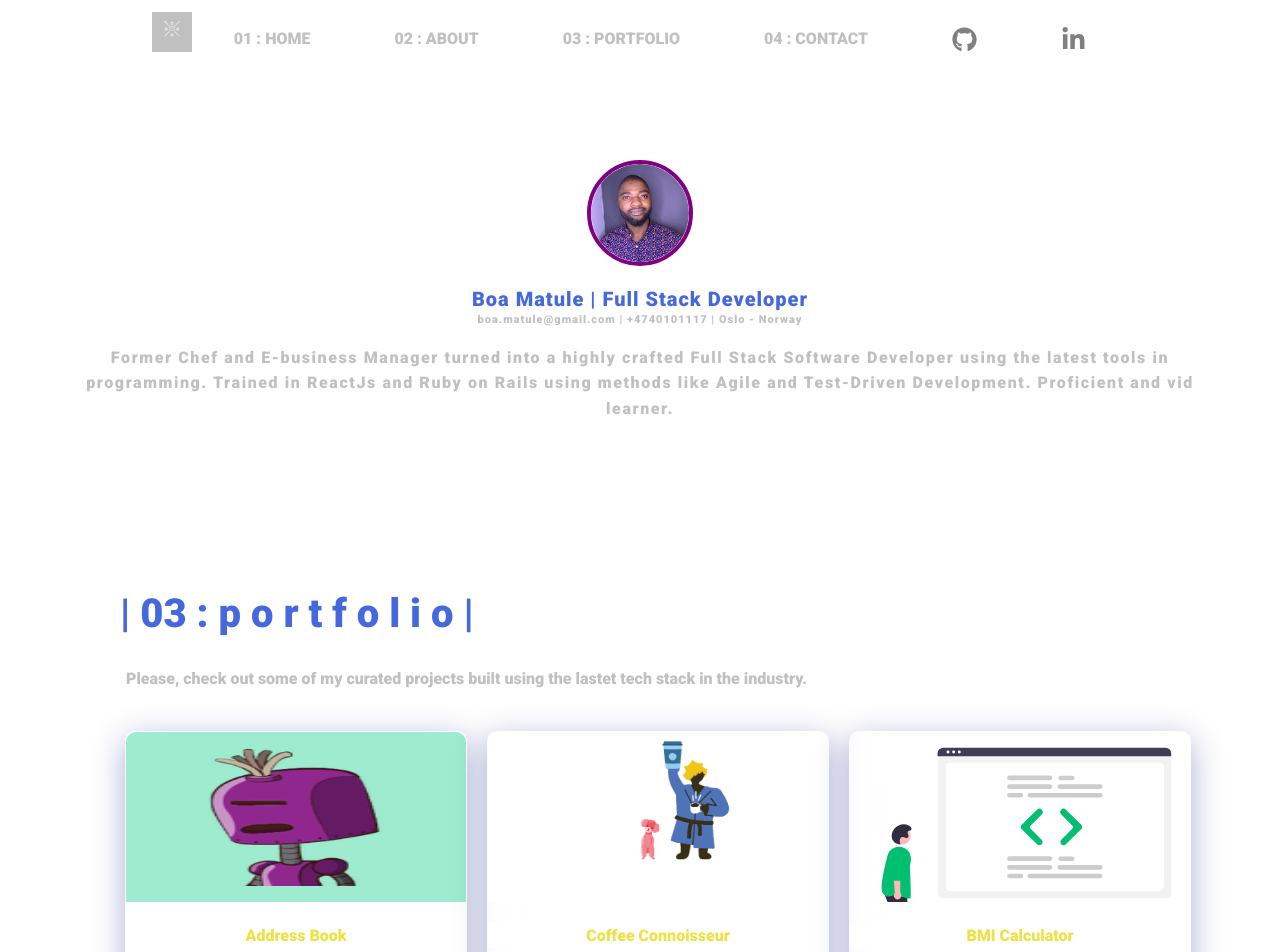
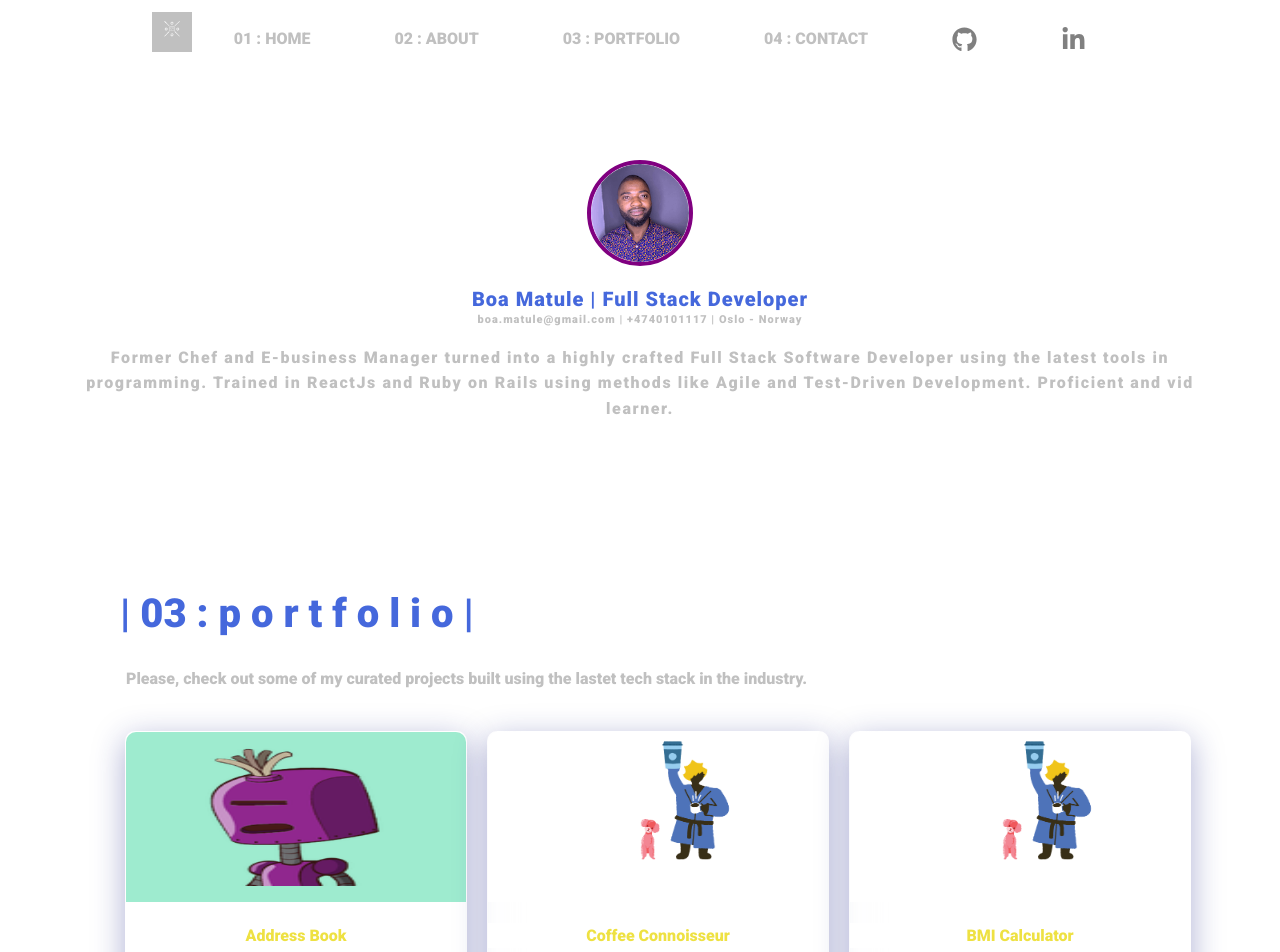
Before and after one commit to boamatule/portfolio2.0, a React (Create React App) app: page / in a window 1280 px wide. Shown: the top 952 px of the page. Built offline with nearby package versions, Linux system fonts and the light colour scheme.

Commit message:
Images optimization... WIP

```diff
--- a/public/index.html
+++ b/public/index.html
@@ -13,6 +13,7 @@
       type="font/Montserrat"
       crossorigin
     /> -->
+
     <link rel="preload" as="image" href="images/404.svg" />
 
     <link rel="manifest" href="%PUBLIC_URL%/manifest.json" />
--- a/src/Pages/PortfolioPage/portfolio-content.js
+++ b/src/Pages/PortfolioPage/portfolio-content.js
@@ -17,12 +17,12 @@ const projects = [
     imageUrl: '/images/chingu_boa.png',
     alt: 'Coffee',
     description: 'News for everyone, by anyone, from everywhere! A peer-to-peer review online newspaper.',
-    URL: 'https://glocal-news.netlify.com/news',
+    URL: '/images/chingu_boa.png',
   },
   {
     id: 3,
     title: 'BMI Calculator',
-    imageUrl: '/images/code_review.svg',
+    imageUrl: '/images/chingu_boa.png',
     alt: 'Coffee',
     stack: 'React | Cypress | Semantic UI',
     description: 'Build in React and Acceptance testing using Cypress. Styled using Semantic UI for React',
@@ -32,7 +32,7 @@ const projects = [
   {
     id: 4,
     title: 'Library',
-    imageUrl: '/images/code_review.svg',
+    imageUrl: '/images/chingu_boa.png',
     alt: 'Coffee',
     stack: 'Ruby on Rails',
     description: 'Library management. The database is stored in a YAML file.',
@@ -43,12 +43,12 @@ const projects = [
     id: 5,
     title: 'Cooper Calculator',
     stack: ' ReactJs | Semantic UI | Heroku | Rails',
-    imageUrl: '/images/boa.png',
+    imageUrl: '/images/chingu_boa.png',
     alt: 'Coffee',
     description:
       'Famous Cooper test built in ReactJs. Back-end API built in Ruby on Rails. Styled using Semantic UI. Hosted in Heroku.',
     GitHub: 'https://github.com/SnailCoder1/Cooper_Client',
-    URL: 'https://1cooper.netlify.com/',
+    URL: '/images/chingu_boa.png',
   },
   {
     id: 6,
@@ -58,18 +58,18 @@ const projects = [
     alt: 'Coffee',
     description: 'An AirBNB for cats.',
     GitHub: '',
-    URL: 'https://kattbnb.herokuapp.com/',
+    URL: '/images/chingu_boa.png',
   },
   {
     id: 7,
     title: 'MealsToGo',
     stack: 'React Native  | Firebase | Expo',
-    imageUrl: '/images/code_review.svg',
+    imageUrl: '/images/chingu_boa.png',
     alt: 'Coffee',
     description:
       'A simple prototype of an Automatic Teller Machine (ATM) system with limited functionality built in Ruby program and RSpec',
     GitHub: 'https://github.com/SnailCoder1/atm_challenge-1',
-    URL: 'https://github.com/SnailCoder1/atm_challenge-1',
+    URL: '/images/chingu_boa.png',
   },
   {
     id: 8,
@@ -78,7 +78,7 @@ const projects = [
     imageUrl: '/images/code_review.svg',
     alt: 'Coffee',
     description: 'Blog built in ReactJs and Backended using MongoDB',
-    GitHub: 'https://github.com/boamatule/raw-details-blog',
+    GitHub: '/images/chingu_boa.png',
     URL: '',
   },
 ];
--- a/src/components/ProjectsList/ProjectsList.js
+++ b/src/components/ProjectsList/ProjectsList.js
@@ -30,8 +30,11 @@ const ProjectsList = ({ projects }) => (
           <Title>{project.title}</Title>
           <ProjectDescription>{project.stack}</ProjectDescription>
           <ButtonWrapperLink>
-            <a href={project.URL} target="_blank" rel="noreferrer">
+            <a href="project.URL" target="_blank" rel="noreferrer">
               <Button
+                small
+                fontSmall
+                primary
                 style={{
                   margin: '10px',
                   color: 'white',
@@ -41,8 +44,11 @@ const ProjectsList = ({ projects }) => (
                 <Span>See Live</Span>
               </Button>
             </a>
-            <a href={project.GitHub} target="_blank" rel="noreferrer">
+            <a href="project.GitHub" target="_blank" rel="noreferrer">
               <Button
+                small
+                fontSmall
+                primary
                 style={{
                   margin: '10px',
                   background: 'transparent',
```
Also changed, not shown: public/robot.png (added).
